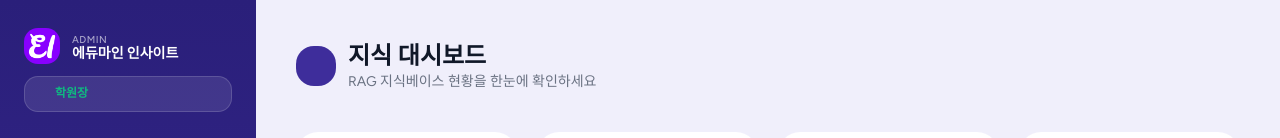
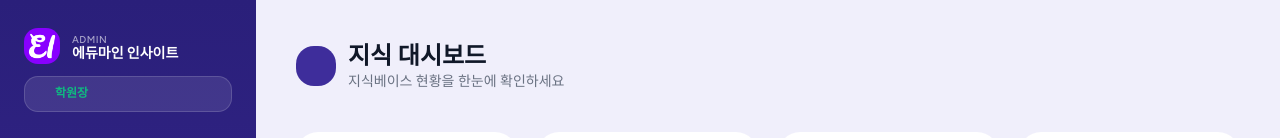
Before and after one commit to howtoconsulting5776-boop/edumindinsight, a Next.js app: page /admin in a window 1280 px wide. Shown: the top 138 px of the page. Built offline with nearby package versions, Linux system fonts and the light colour scheme; no server answers; some icons are missing.

Commit message:
remove RAG prefix from admin dashboard subtitle
Made-with: Cursor

```diff
--- a/app/admin/page.tsx
+++ b/app/admin/page.tsx
@@ -158,7 +158,7 @@ export default async function AdminDashboard() {
           <div>
             <h1 className="text-2xl font-bold text-gray-900">지식 대시보드</h1>
             <p className="text-sm text-gray-500">
-              RAG 지식베이스 현황을 한눈에 확인하세요
+              지식베이스 현황을 한눈에 확인하세요
             </p>
           </div>
         </div>
```
